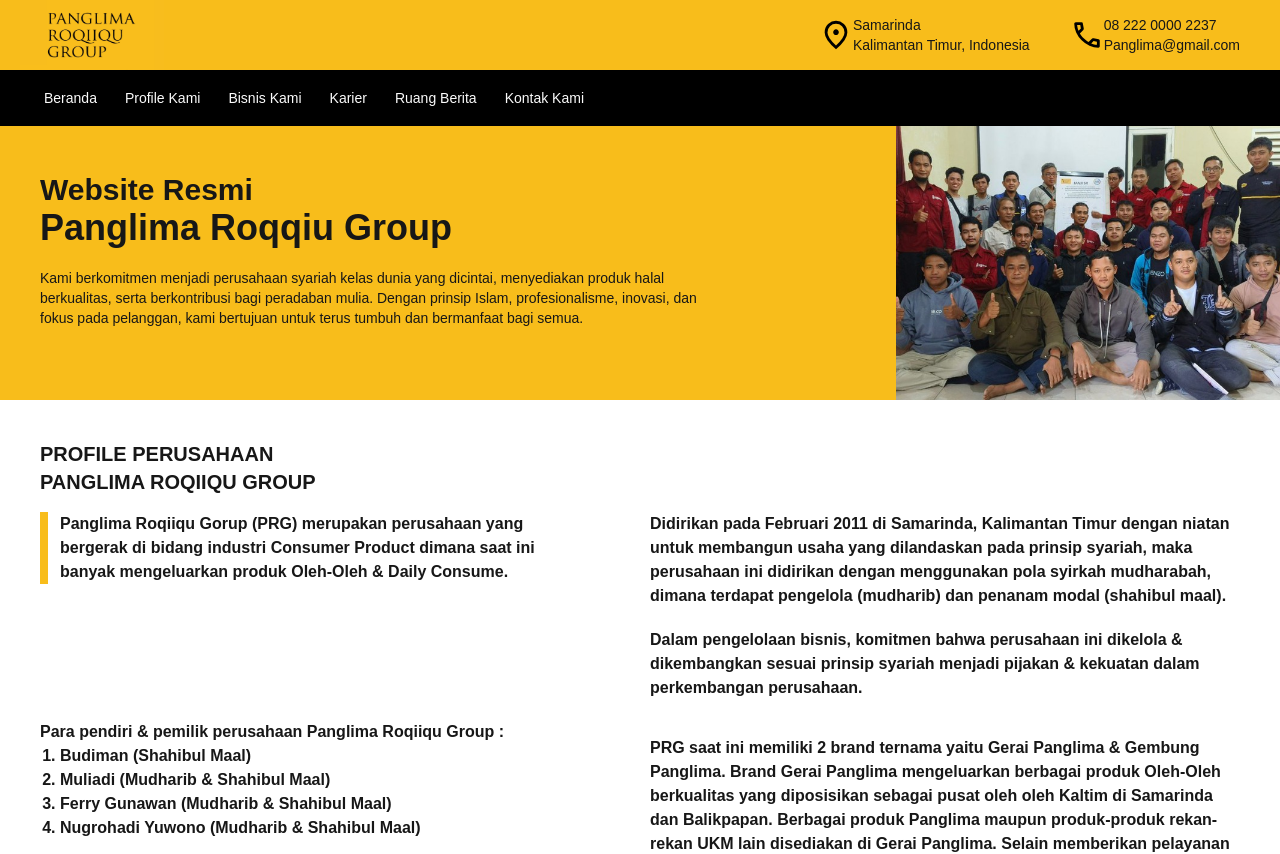
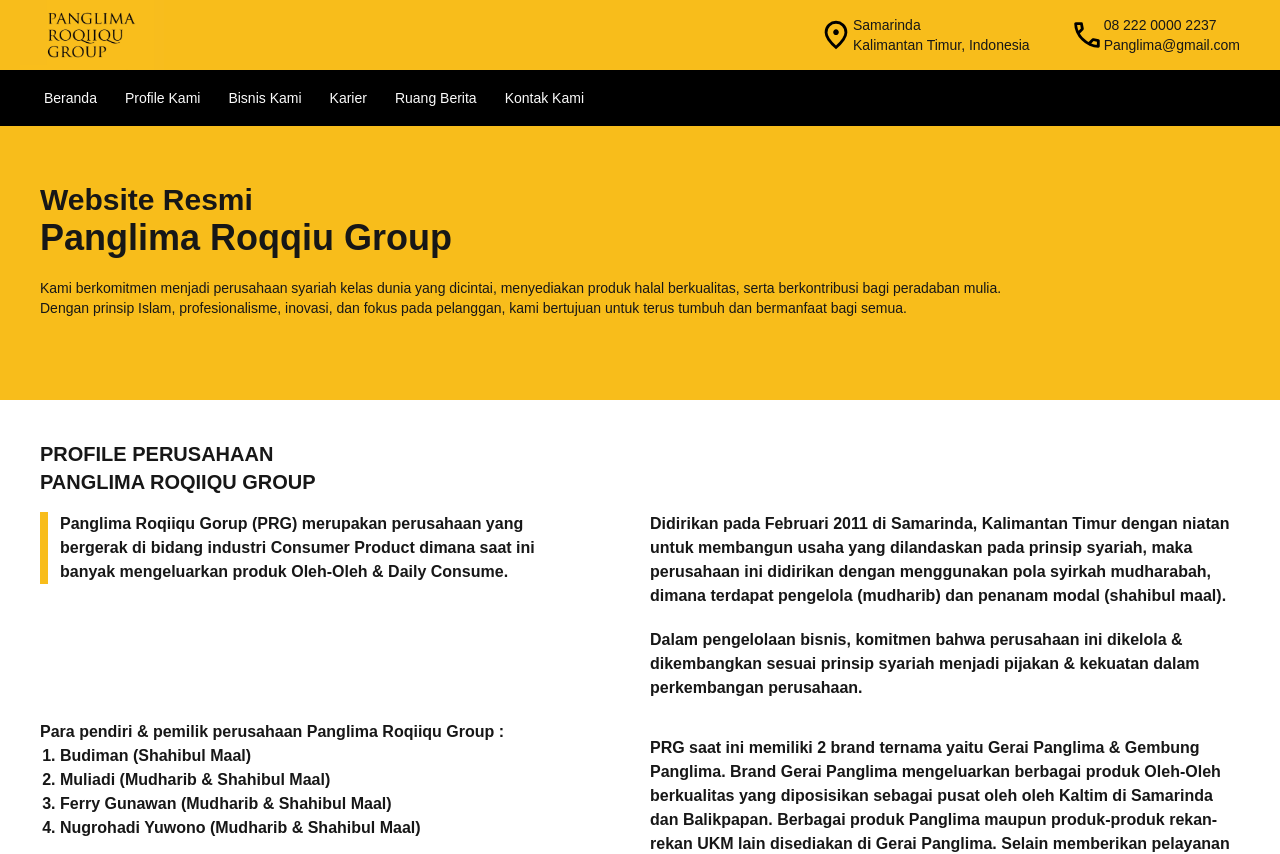
Before and after one commit to Syafar44/panglima-roqiiqu-group, a Next.js app: page / in a window 1280 px wide. Shown: the top 854 px of the page. Built offline with nearby package versions, Linux system fonts and the light colour scheme.

Commit message:
menghapus hero img

```diff
--- a/app/components/main/hero.js
+++ b/app/components/main/hero.js
@@ -12,7 +12,6 @@
           bagi semua.
         </p>
       </div>
-      <img className="h-60 md:h-96" src="hero/panglima.jpg" />
     </div>
   );
 };
```
